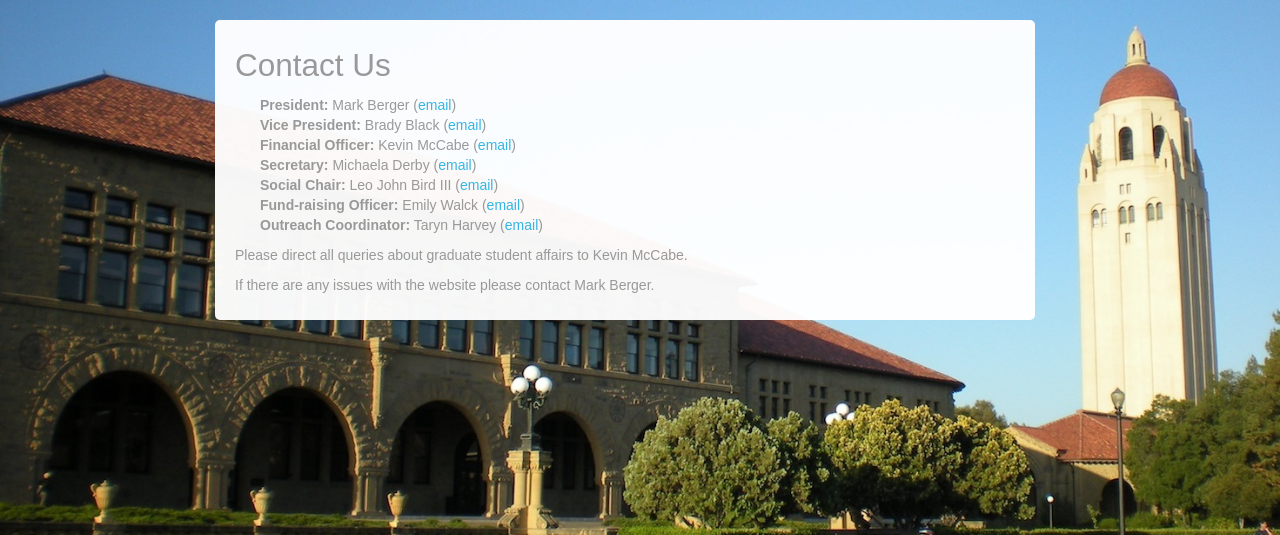
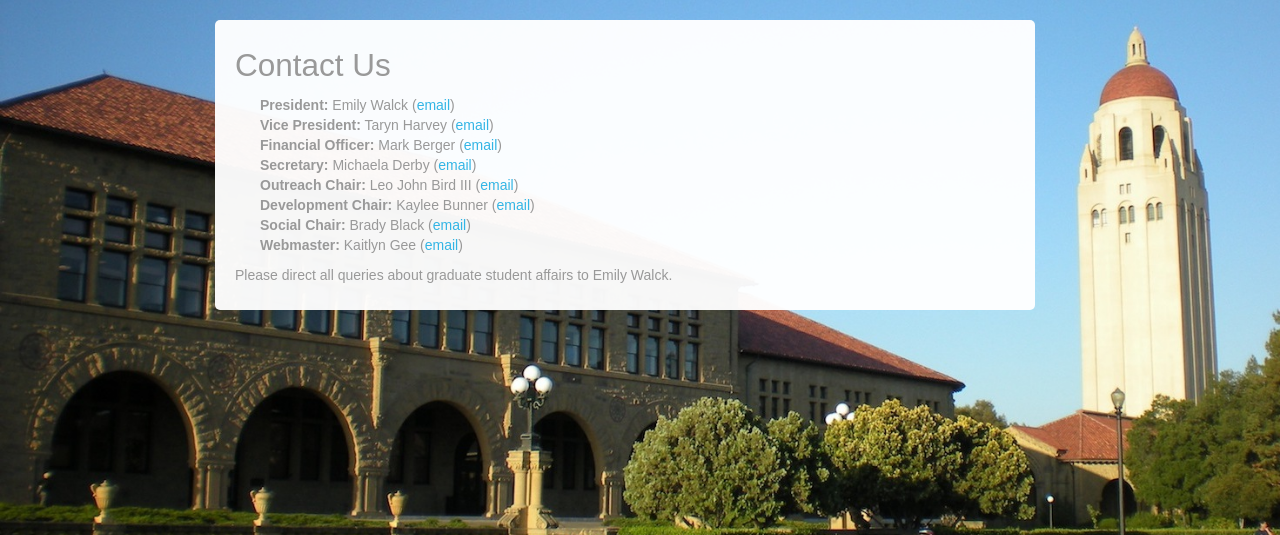
Before and after one commit to markberger/stanford-aises, a Flask app: page /contact.html in a window 1280 px wide. Shown: the part 70-605 px from the top of the page. Run offline with Flask 2, Linux system fonts and the light colour scheme; some libraries are stand-ins or nearby versions; some web fonts are replaced.

Commit message:
Update contacts for 2015-16

```diff
--- a/templates/contact.html
+++ b/templates/contact.html
@@ -7,17 +7,17 @@
 			<div class="span8" id="paragraph">
 				<h2>Contact Us</h3>
 				<ul>
-					<li><b>President:</b> Mark Berger (<a href="mailto:mjberger@stanford.edu">email</a>)</li>
-					<li><b>Vice President:</b> Brady Black (<a href="mailto:brady11@stanford.edu">email</a>)</li>
-					<li><b>Financial Officer:</b> Kevin McCabe (<a href="mailto:kmccabe@stanford.edu">email</a>)</li>
+					<li><b>President:</b> Emily Walck (<a href="mailto:mlewalck@stanford.edu">email</a>)</li>
+					<li><b>Vice President:</b> Taryn Harvey (<a href="mailto:tharvey@stanford.edu">email</a>)</li>
+					<li><b>Financial Officer:</b> Mark Berger (<a href="mailto:mjberger@stanford.edu">email</a>)</li>
 					<li><b>Secretary:</b> Michaela Derby (<a href="mailto:mderby@stanford.edu">email</a>)</li>
-					<li><b>Social Chair:</b> Leo John Bird III (<a href="mailto:lbird3@stanford.edu">email</a>)</li>
-					<li><b>Fund-raising Officer:</b> Emily Walck (<a href="mailto:mlewalck@stanford.edu">email</a>)</li>
-					<li><b>Outreach Coordinator:</b> Taryn Harvey (<a href="mailto:tharvey@stanford.edu">email</a>)</li>
+					<li><b>Outreach Chair:</b> Leo John Bird III (<a href="mailto:lbird3@stanford.edu">email</a>)</li>
+					<li><b>Development Chair:</b> Kaylee Bunner (<a href="mailto:kbunner@stanford.edu">email</a>)</li>
+					<li><b>Social Chair:</b> Brady Black (<a href="mailto:brady11@stanford.edu">email</a>)</li>
+					<li><b>Webmaster:</b> Kaitlyn Gee (<a href="mailto:kegee@stanford.edu">email</a>)</li>
 				</ul>
 
-				<p>Please direct all queries about graduate student affairs to Kevin McCabe.</p>
-				<p>If there are any issues with the website please contact Mark Berger.</p>
+				<p>Please direct all queries about graduate student affairs to Emily Walck.</p>
 
 			</div>
 		</div>
```
